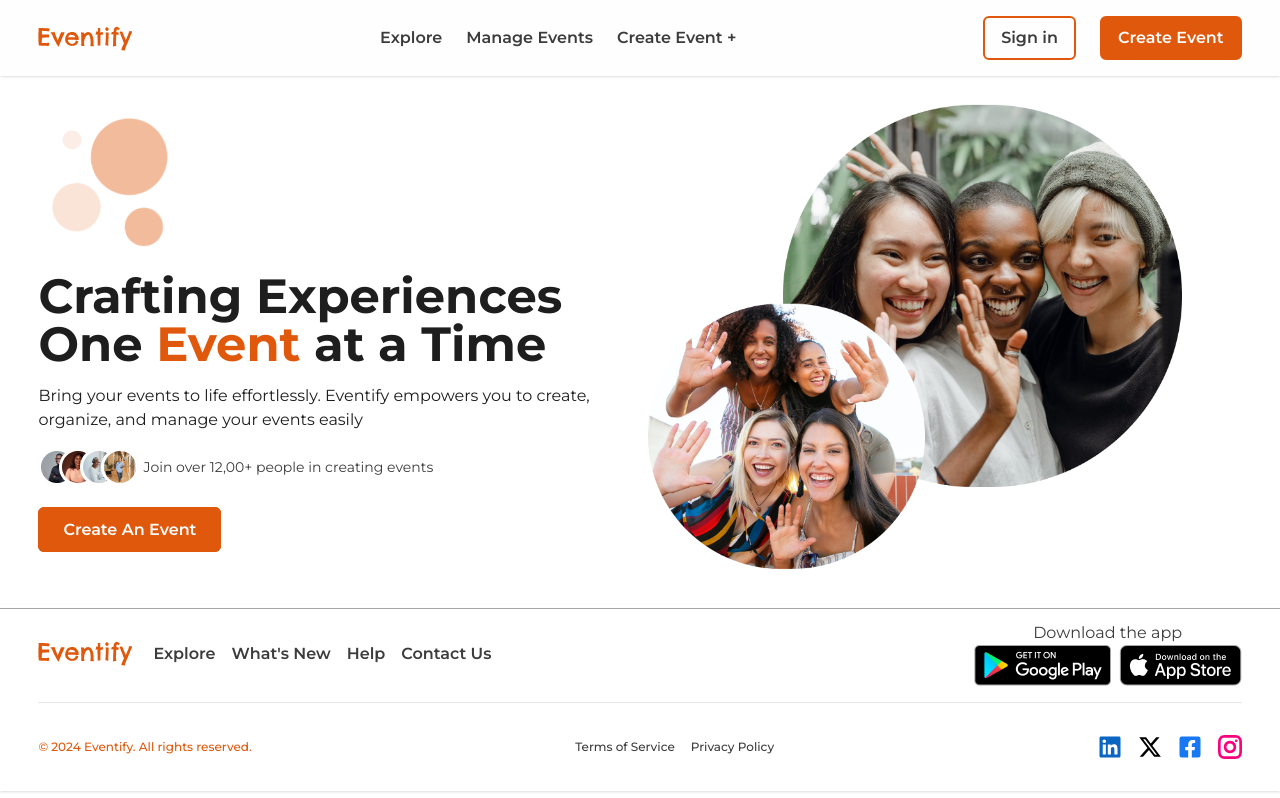
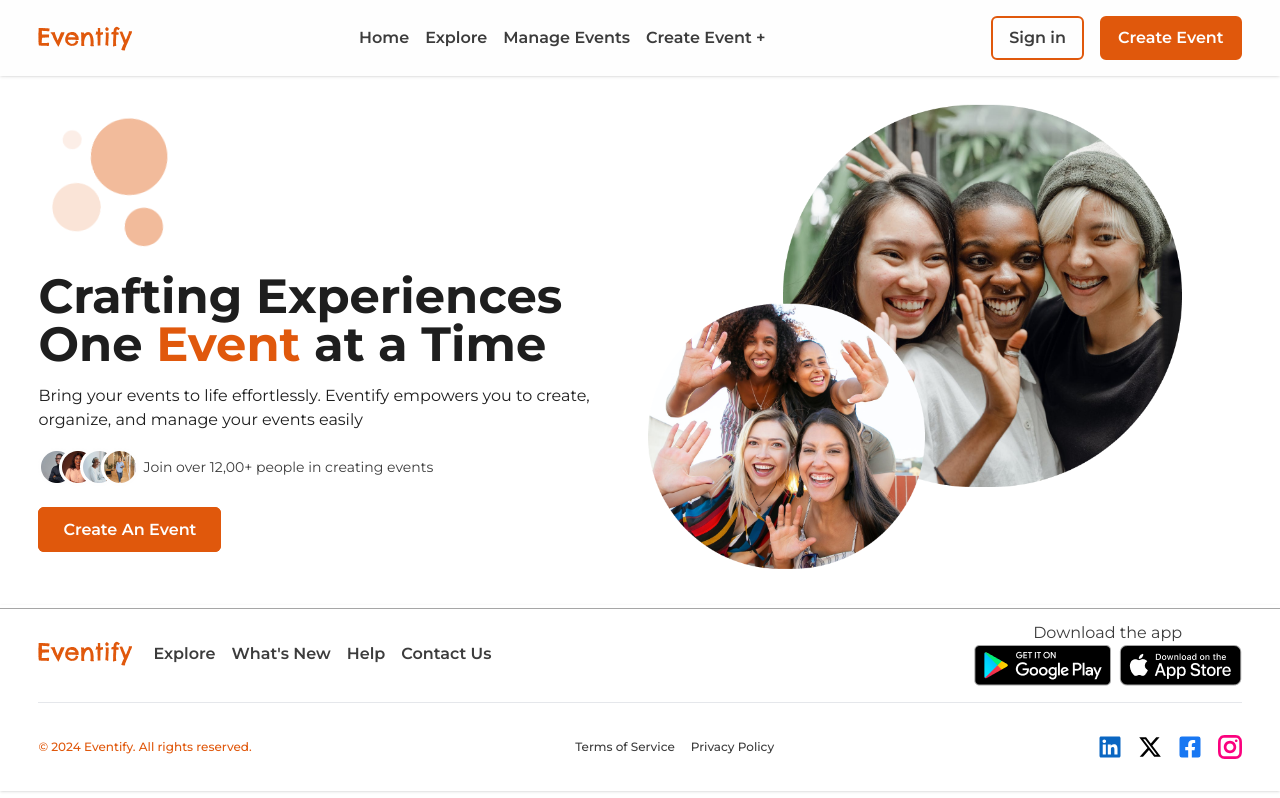
Before and after one commit to IamNaeto/eventify, a React (Vite) app in the folder frontend/: page / in a window 1280 px wide. Built offline with nearby package versions, Linux system fonts and the light colour scheme.

Commit message:
frontend/feat/adjust nav styling

```diff
--- a/frontend/src/components/utiles/Header.jsx
+++ b/frontend/src/components/utiles/Header.jsx
@@ -6,6 +6,7 @@ import { BiLogOutCircle } from "react-icons/bi";
 import { useNavigate } from "react-router-dom";
 import { Toaster, toast } from "sonner";
 import { TbLoader2 } from "react-icons/tb";
+import { useLocation } from "react-router-dom";
 
 const Header = () => {
   const [modalIsOpen, setModalIsOpen] = useState(false);
@@ -14,6 +15,7 @@ const Header = () => {
   const [isAuthenticated, setIsAuthenticated] = useState(false);
 
   const navigate = useNavigate();
+  const location = useLocation()
 
   useEffect(() => {
     const token = localStorage.getItem("eventify_auth_token");
@@ -43,26 +45,29 @@ const Header = () => {
         <img src="/img/eventify-logo.svg" alt="" />
       </Link>
 
-      <div className="flex items-center justify-center gap-6">
-        <Link to={"/event/explore"} className="hover:text-[#E0580C] delay-150 transition-all">
+      <div className="flex items-center justify-center gap-4">
+        <Link to={"/"} className={`${location.pathname === "/" ? "visited:text-[#E0580C]" : "hover:text-red-600"} delay-150 transition-all`}>
+        Home
+      </Link>
+        <Link to={"/event/explore"} className={`${location.pathname === "/event/explore" ? "visited:text-[#E0580C]" : "hover:text-red-600"} delay-150 transition-all`}>
           Explore
         </Link>
         <Link
           to={"/manage/events"}
-          className="hover:text-[#E0580C] delay-150 transition-all"
+          className={`${location.pathname === "/manage/events" ? "visited:text-[#E0580C]" : "hover:text-red-600"} delay-150 transition-all`}
         >
           Manage Events
         </Link>
         <Link
           to={"/event/create"}
-          className="hover:text-[#E0580C] delay-150 transition-all"
+          className={`${location.pathname === "/event/create" ? "visited:text-[#E0580C]" : "hover:text-red-600"} delay-150 transition-all`}
         >
           Create Event +
         </Link>
       </div>
       {loading ? <TbLoader2 className="animate-spin text-4xl text-[#E0580C] shadow-lg p-1 rounded-full  border border-[#EBEBEB]" /> :
        !isAuthenticated ? (
-        <div className="flex items-center justify-center gap-6">
+        <div className="flex items-center justify-center gap-4">
           <button
             className="border-2 border-[#E0580C] bg-[#FEFEFE] hover:text-[#E0580C] hover:shadow-lg transition-all delay-150 py-2 px-4 rounded-md"
             onClick={openModal}
```
